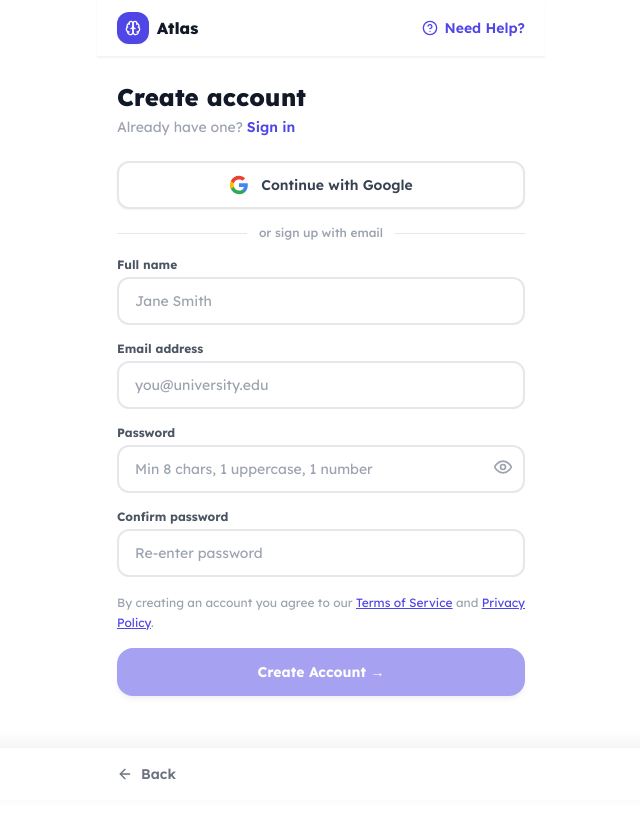
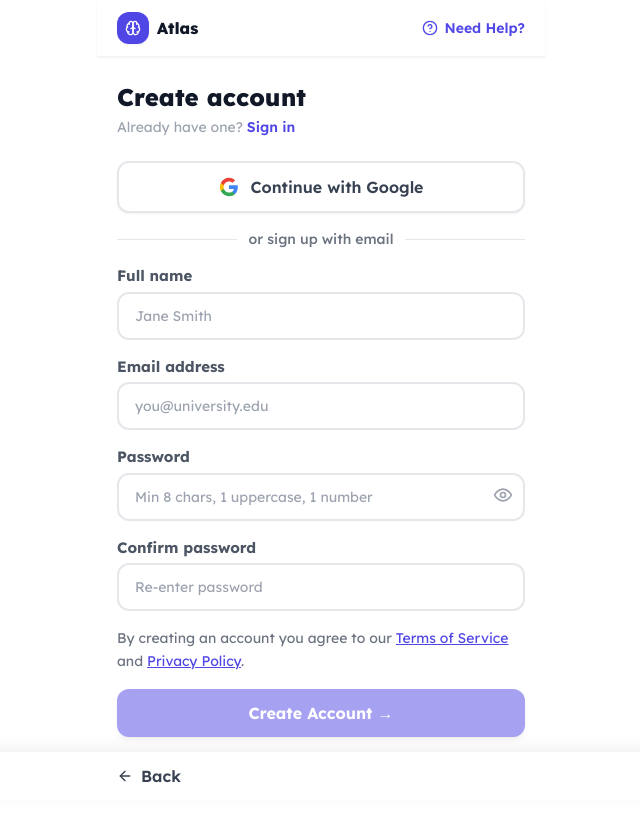
Before and after one commit to manjushakarpe1982/atlas-academic-os, a Next.js app in the folder frontend/: page /auth/signup in a window 1280 px wide. Shown: the top 822 px of the page, without its empty margins (319-959 px from the left). Built offline with nearby package versions, Linux system fonts and the light colour scheme.

Commit message:
Update page.tsx

```diff
--- a/frontend/src/app/auth/signup/page.tsx
+++ b/frontend/src/app/auth/signup/page.tsx
@@ -83,7 +83,7 @@ export default function SignupPage() {
 
         {/* Continue with Google */}
         <button onClick={handleGoogle}
-          className="w-full flex items-center justify-center gap-3 border-2 border-gray-200 hover:border-gray-300 bg-white text-gray-700 font-semibold py-3 rounded-xl text-sm transition-all shadow-sm mb-4">
+          className="w-full flex items-center justify-center gap-3 border-2 border-gray-200 hover:border-gray-300 bg-white text-gray-700 font-semibold py-3 rounded-xl text-base transition-all shadow-sm mb-4">
           <GoogleIcon />
           Continue with Google
         </button>
@@ -91,7 +91,7 @@ export default function SignupPage() {
         {/* Divider */}
         <div className="flex items-center gap-3 mb-4">
           <div className="flex-1 h-px bg-gray-200" />
-          <span className="text-xs text-gray-400 font-medium">or sign up with email</span>
+          <span className="text-sm text-gray-500 font-medium">or sign up with email</span>
           <div className="flex-1 h-px bg-gray-200" />
         </div>
 
@@ -99,7 +99,7 @@ export default function SignupPage() {
 
           {/* Full Name */}
           <div>
-            <label className="text-xs font-bold text-gray-600 mb-1 block">Full name</label>
+            <label className="text-[15px] font-bold text-gray-600 mb-1 block">Full name</label>
             <input type="text" value={fullName} onChange={e => setFullName(e.target.value)}
               placeholder="Jane Smith" autoComplete="name"
               className={inp(fullName ? fullName.trim().length > 1 : undefined)} />
@@ -110,7 +110,7 @@ export default function SignupPage() {
 
           {/* Email */}
           <div>
-            <label className="text-xs font-bold text-gray-600 mb-1 block">Email address</label>
+            <label className="text-[15px] font-bold text-gray-600 mb-1 block">Email address</label>
             <input type="email" value={email} onChange={e => setEmail(e.target.value)}
               placeholder="you@university.edu" autoComplete="email"
               className={inp(email ? validEmail : undefined)} />
@@ -119,7 +119,7 @@ export default function SignupPage() {
 
           {/* Password */}
           <div>
-            <label className="text-xs font-bold text-gray-600 mb-1 block">Password</label>
+            <label className="text-[15px] font-bold text-gray-600 mb-1 block">Password</label>
             <div className="relative">
               <input type={show ? 'text' : 'password'} value={pw} onChange={e => setPw(e.target.value)}
                 placeholder="Min 8 chars, 1 uppercase, 1 number"
@@ -147,7 +147,7 @@ export default function SignupPage() {
 
           {/* Confirm Password */}
           <div>
-            <label className="text-xs font-bold text-gray-600 mb-1 block">Confirm password</label>
+            <label className="text-[15px] font-bold text-gray-600 mb-1 block">Confirm password</label>
             <div className="relative">
               <input type={show ? 'text' : 'password'} value={cpw} onChange={e => setCpw(e.target.value)}
                 placeholder="Re-enter password" className={inp(cpw ? match : undefined)} autoComplete="new-password" />
@@ -160,24 +160,26 @@ export default function SignupPage() {
             {cpw && !match && <p className="text-red-500 text-xs mt-1">Passwords do not match</p>}
           </div>
 
-          <p className="text-xs text-gray-400 leading-relaxed">
+          <p className="text-sm text-gray-500 leading-relaxed">
             By creating an account you agree to our{' '}
             <a href="#" className="text-indigo-600 underline">Terms of Service</a> and{' '}
             <a href="#" className="text-indigo-600 underline">Privacy Policy</a>.
           </p>
 
           <button type="submit" disabled={!formOk || loading}
-            className="w-full bg-indigo-600 hover:bg-indigo-700 disabled:opacity-50 text-white font-bold py-3.5 rounded-2xl transition-all shadow-md text-sm">
+            className="w-full bg-indigo-600 hover:bg-indigo-700 disabled:opacity-50 text-white font-bold py-3 rounded-xl transition-all shadow-md text-base">
             {loading ? 'Creating account...' : 'Create Account →'}
           </button>
         </form>
       </main>
 
       {/* ── FIXED FOOTER ── */}
-      <footer className="fixed bottom-0 left-0 right-0 z-20 bg-white border-t border-gray-100 shadow-[0_-4px_16px_rgba(0,0,0,0.06)]">
-        <div className="max-w-md mx-auto px-5 py-4">
-          <button onClick={() => router.back()}
-            className="flex items-center gap-2 text-sm font-semibold text-gray-500 hover:text-indigo-600 transition-colors">
+       <footer className="fixed bottom-0 left-0 right-0 z-20 bg-white border-t border-gray-100 shadow-[0_-4px_16px_rgba(0,0,0,0.06)]">
+        <div className="max-w-md mx-auto px-5 py-3">
+          <button
+            onClick={() => router.back()}
+            className="flex items-center gap-2 text-base font-semibold text-gray-700 hover:text-indigo-600 transition-colors"
+          >
             <ArrowLeft className="w-4 h-4" /> Back
           </button>
         </div>
```
